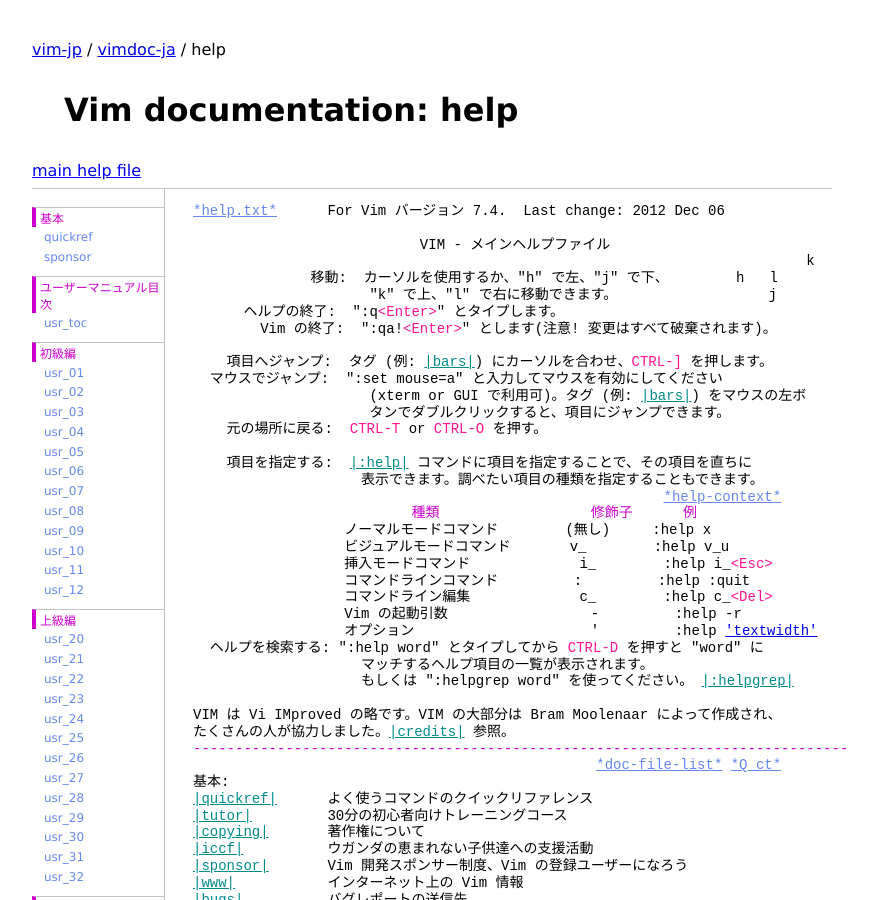
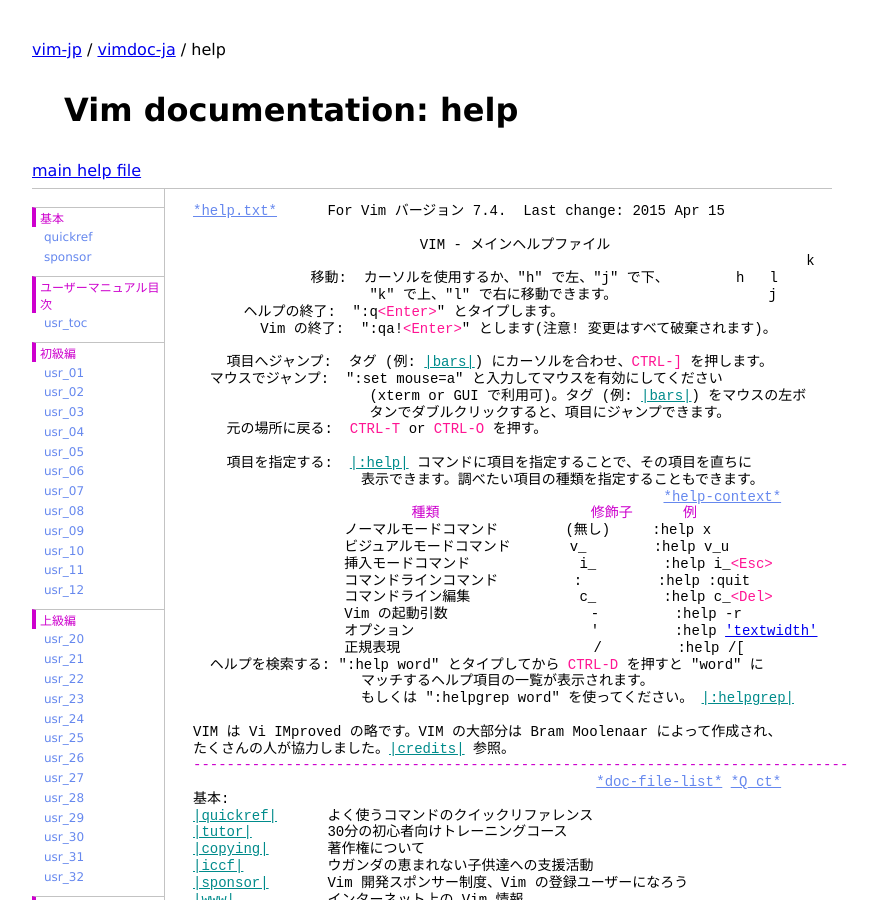
Before and after one commit to vim-jp/vimdoc-ja, a Jekyll site: the page built from index.html, in a window 1280 px wide and 900 px high. Shown: the whole window, without its empty margins (208-1085 px from the left). Built offline with Jekyll 4.4.1, drawn with Linux system fonts in a browser that asks for light colours; nearby versions of some CDN libraries; Markdown is read by kramdown in place of the engine named in the settings; comment, search, counter and statistics services are not loaded.

Commit message:
Deployed vim-jp/vimdoc-ja@8d0fbcb625d72b3bcc7e47e594b83b271c4efc9e by ixeris.kaoriya.net

```diff
--- a/index.html
+++ b/index.html
@@ -3,7 +3,7 @@
 helpname: 'help'
 ---
 <div id='vimCodeElement'>
-<a class="Constant" href="index.html" name="help.txt">*help.txt*</a>&nbsp;&nbsp;&nbsp;&nbsp;&nbsp;&nbsp;For Vim バージョン 7.4.&nbsp;&nbsp;Last change: 2012 Dec 06<br>
+<a class="Constant" href="index.html" name="help.txt">*help.txt*</a>&nbsp;&nbsp;&nbsp;&nbsp;&nbsp;&nbsp;For Vim バージョン 7.4.&nbsp;&nbsp;Last change: 2015 Apr 15<br>
 <br>
 &nbsp;&nbsp;&nbsp;&nbsp;&nbsp;&nbsp;&nbsp;&nbsp;&nbsp;&nbsp;&nbsp;&nbsp;&nbsp;&nbsp;&nbsp;&nbsp;&nbsp;&nbsp;&nbsp;&nbsp;&nbsp;&nbsp;&nbsp;&nbsp;&nbsp;&nbsp; VIM - メインヘルプファイル<br>
 &nbsp;&nbsp;&nbsp;&nbsp;&nbsp;&nbsp;&nbsp;&nbsp;&nbsp;&nbsp;&nbsp;&nbsp;&nbsp;&nbsp;&nbsp;&nbsp;&nbsp;&nbsp;&nbsp;&nbsp;&nbsp;&nbsp;&nbsp;&nbsp;&nbsp;&nbsp;&nbsp;&nbsp;&nbsp;&nbsp;&nbsp;&nbsp;&nbsp;&nbsp;&nbsp;&nbsp;&nbsp;&nbsp;&nbsp;&nbsp;&nbsp;&nbsp;&nbsp;&nbsp;&nbsp;&nbsp;&nbsp;&nbsp;&nbsp;&nbsp;&nbsp;&nbsp;&nbsp;&nbsp;&nbsp;&nbsp;&nbsp;&nbsp;&nbsp;&nbsp;&nbsp;&nbsp;&nbsp;&nbsp;&nbsp;&nbsp;&nbsp;&nbsp;&nbsp;&nbsp;&nbsp;&nbsp; k<br>
@@ -29,6 +29,7 @@
 &nbsp;&nbsp;&nbsp;&nbsp;&nbsp;&nbsp;&nbsp;&nbsp;&nbsp;&nbsp;&nbsp;&nbsp;&nbsp;&nbsp;&nbsp;&nbsp;&nbsp;&nbsp;コマンドライン編集&nbsp;&nbsp;&nbsp;&nbsp;&nbsp;&nbsp;&nbsp;&nbsp;&nbsp;&nbsp;&nbsp;&nbsp; c_&nbsp;&nbsp;&nbsp;&nbsp;&nbsp;&nbsp;&nbsp;&nbsp;:help c_<span class="Special">&lt;Del&gt;</span><br>
 &nbsp;&nbsp;&nbsp;&nbsp;&nbsp;&nbsp;&nbsp;&nbsp;&nbsp;&nbsp;&nbsp;&nbsp;&nbsp;&nbsp;&nbsp;&nbsp;&nbsp;&nbsp;Vim の起動引数&nbsp;&nbsp;&nbsp;&nbsp;&nbsp;&nbsp;&nbsp;&nbsp;&nbsp;&nbsp;&nbsp;&nbsp;&nbsp;&nbsp;&nbsp;&nbsp; -&nbsp;&nbsp;&nbsp;&nbsp;&nbsp;&nbsp;&nbsp;&nbsp; :help -r<br>
 &nbsp;&nbsp;&nbsp;&nbsp;&nbsp;&nbsp;&nbsp;&nbsp;&nbsp;&nbsp;&nbsp;&nbsp;&nbsp;&nbsp;&nbsp;&nbsp;&nbsp;&nbsp;オプション&nbsp;&nbsp;&nbsp;&nbsp;&nbsp;&nbsp;&nbsp;&nbsp;&nbsp;&nbsp;&nbsp;&nbsp;&nbsp;&nbsp;&nbsp;&nbsp;&nbsp;&nbsp;&nbsp;&nbsp; '&nbsp;&nbsp;&nbsp;&nbsp;&nbsp;&nbsp;&nbsp;&nbsp; :help&nbsp;<a class="Type" href="options.html#'textwidth'">'textwidth'</a><br>
+&nbsp;&nbsp;&nbsp;&nbsp;&nbsp;&nbsp;&nbsp;&nbsp;&nbsp;&nbsp;&nbsp;&nbsp;&nbsp;&nbsp;&nbsp;&nbsp;&nbsp;&nbsp;正規表現&nbsp;&nbsp;&nbsp;&nbsp;&nbsp;&nbsp;&nbsp;&nbsp;&nbsp;&nbsp;&nbsp;&nbsp;&nbsp;&nbsp;&nbsp;&nbsp;&nbsp;&nbsp;&nbsp;&nbsp;&nbsp;&nbsp; /&nbsp;&nbsp;&nbsp;&nbsp;&nbsp;&nbsp;&nbsp;&nbsp; :help /[<br>
 &nbsp;&nbsp;ヘルプを検索する: &quot;:help word&quot; とタイプしてから&nbsp;<span class="Special">CTRL-D</span>&nbsp;を押すと &quot;word&quot; に<br>
 &nbsp;&nbsp;&nbsp;&nbsp;&nbsp;&nbsp;&nbsp;&nbsp;&nbsp;&nbsp;&nbsp;&nbsp;&nbsp;&nbsp;&nbsp;&nbsp;&nbsp;&nbsp;&nbsp;&nbsp;マッチするヘルプ項目の一覧が表示されます。<br>
 &nbsp;&nbsp;&nbsp;&nbsp;&nbsp;&nbsp;&nbsp;&nbsp;&nbsp;&nbsp;&nbsp;&nbsp;&nbsp;&nbsp;&nbsp;&nbsp;&nbsp;&nbsp;&nbsp;&nbsp;もしくは &quot;:helpgrep word&quot; を使ってください。&nbsp;<a class="Identifier" href="helphelp.html#:helpgrep">|:helpgrep|</a><br>
--- a/remote.html
+++ b/remote.html
@@ -3,7 +3,7 @@
 helpname: 'remote'
 ---
 <div id='vimCodeElement'>
-<a class="Constant" href="remote.html" name="remote.txt">*remote.txt*</a>&nbsp;&nbsp;&nbsp;&nbsp;For Vim バージョン 7.4.&nbsp;&nbsp;Last change: 2008 May 24<br>
+<a class="Constant" href="remote.html" name="remote.txt">*remote.txt*</a>&nbsp;&nbsp;&nbsp;&nbsp;For Vim バージョン 7.4.&nbsp;&nbsp;Last change: 2015 Mar 01<br>
 <br>
 <br>
 &nbsp;&nbsp;&nbsp;&nbsp;&nbsp;&nbsp;&nbsp;&nbsp;&nbsp;&nbsp;&nbsp;&nbsp;&nbsp;&nbsp;&nbsp;&nbsp;VIMリファレンスマニュアル&nbsp;&nbsp;&nbsp;&nbsp;by Bram Moolenaar<br>
@@ -41,7 +41,8 @@
 &nbsp;&nbsp;&nbsp;&nbsp;&nbsp;&nbsp;&nbsp;&nbsp;&nbsp;&nbsp;&nbsp;&nbsp;&nbsp;&nbsp;&nbsp;&nbsp;&nbsp;&nbsp;&nbsp;&nbsp;&nbsp;&nbsp;&nbsp;&nbsp;&nbsp;&nbsp;&nbsp;&nbsp;&nbsp;&nbsp;&nbsp;&nbsp;次のようにしなければリモートのVimが問題を起こ<br>
 &nbsp;&nbsp;&nbsp;&nbsp;&nbsp;&nbsp;&nbsp;&nbsp;&nbsp;&nbsp;&nbsp;&nbsp;&nbsp;&nbsp;&nbsp;&nbsp;&nbsp;&nbsp;&nbsp;&nbsp;&nbsp;&nbsp;&nbsp;&nbsp;&nbsp;&nbsp;&nbsp;&nbsp;&nbsp;&nbsp;&nbsp;&nbsp;すかもしれない。<br>
 <div class="helpExample">&nbsp;&nbsp;&nbsp;&nbsp;&nbsp;&nbsp;&nbsp;&nbsp;&nbsp;&nbsp;&nbsp;&nbsp;&nbsp;&nbsp;&nbsp;&nbsp;&nbsp;&nbsp;&nbsp;&nbsp;&nbsp;&nbsp;&nbsp;&nbsp;&nbsp;&nbsp;&nbsp;&nbsp;&nbsp;&nbsp;&nbsp;&nbsp; vim --remote-send &quot;&lt;C-\&gt;&lt;C-N&gt;:n filename&lt;CR&gt;&quot;</div>
-&nbsp;&nbsp;&nbsp;--remote-silent [+<span class="Special">{cmd}</span>]&nbsp;<span class="Special">{file}</span>&nbsp;...&nbsp;&nbsp;&nbsp;&nbsp;&nbsp;&nbsp;&nbsp;&nbsp;&nbsp;&nbsp;&nbsp;&nbsp;&nbsp;&nbsp;&nbsp;&nbsp;&nbsp;&nbsp;<a class="Constant" href="remote.html#--remote-silent" name="--remote-silent">*--remote-silent*</a><br>
+<br>
+&nbsp;&nbsp; --remote-silent [+<span class="Special">{cmd}</span>]&nbsp;<span class="Special">{file}</span>&nbsp;...&nbsp;&nbsp;&nbsp;&nbsp;&nbsp;&nbsp;&nbsp;&nbsp;&nbsp;&nbsp;&nbsp;&nbsp;&nbsp;&nbsp;&nbsp;&nbsp;&nbsp;&nbsp;<a class="Constant" href="remote.html#--remote-silent" name="--remote-silent">*--remote-silent*</a><br>
 &nbsp;&nbsp;&nbsp;&nbsp;&nbsp;&nbsp;&nbsp;&nbsp;&nbsp;&nbsp;&nbsp;&nbsp;&nbsp;&nbsp;&nbsp;&nbsp;&nbsp;&nbsp;&nbsp;&nbsp;&nbsp;&nbsp;&nbsp;&nbsp;&nbsp;&nbsp;&nbsp;&nbsp;&nbsp;&nbsp;&nbsp;&nbsp;上と同様、しかしサーバーが存在しなくてもエラー<br>
 &nbsp;&nbsp;&nbsp;&nbsp;&nbsp;&nbsp;&nbsp;&nbsp;&nbsp;&nbsp;&nbsp;&nbsp;&nbsp;&nbsp;&nbsp;&nbsp;&nbsp;&nbsp;&nbsp;&nbsp;&nbsp;&nbsp;&nbsp;&nbsp;&nbsp;&nbsp;&nbsp;&nbsp;&nbsp;&nbsp;&nbsp;&nbsp;を報告しない。指定したファイルがすでにローカル<br>
 &nbsp;&nbsp;&nbsp;&nbsp;&nbsp;&nbsp;&nbsp;&nbsp;&nbsp;&nbsp;&nbsp;&nbsp;&nbsp;&nbsp;&nbsp;&nbsp;&nbsp;&nbsp;&nbsp;&nbsp;&nbsp;&nbsp;&nbsp;&nbsp;&nbsp;&nbsp;&nbsp;&nbsp;&nbsp;&nbsp;&nbsp;&nbsp;で編集中であっても同様。<br>
```
